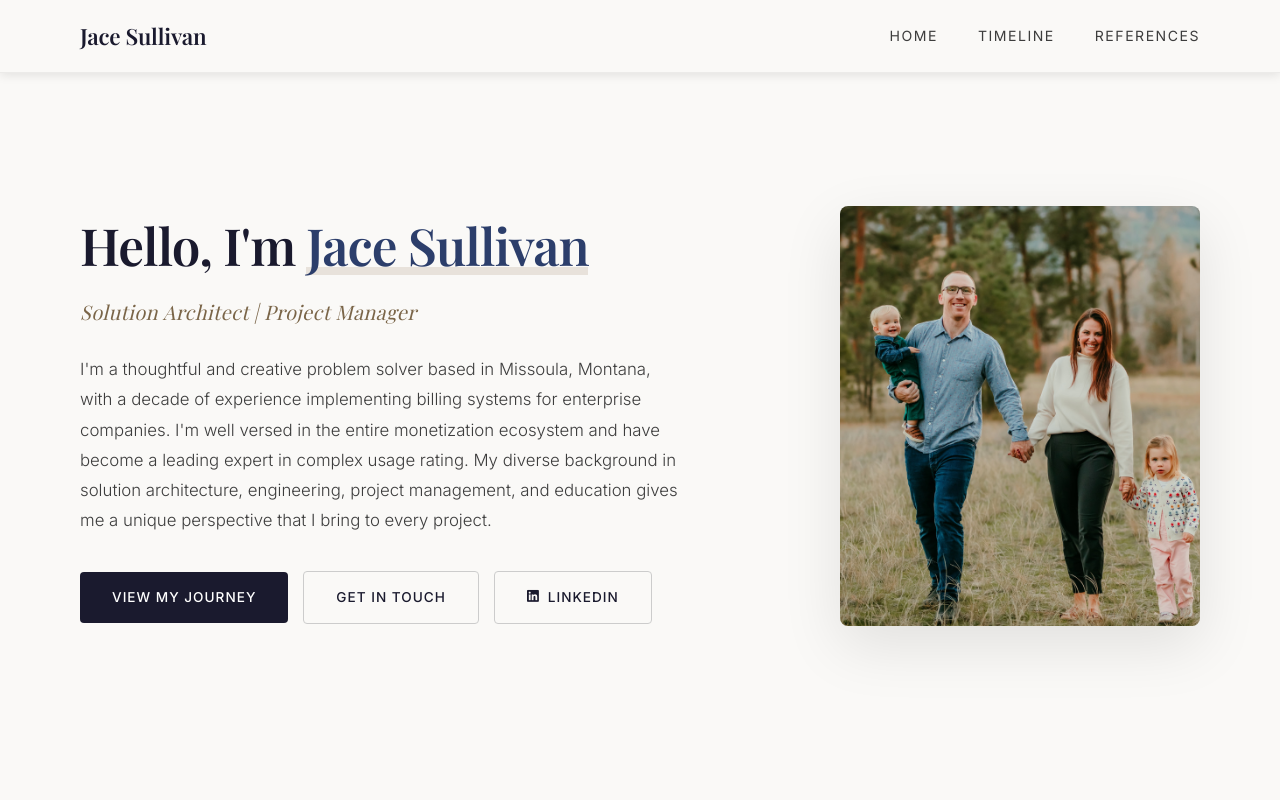
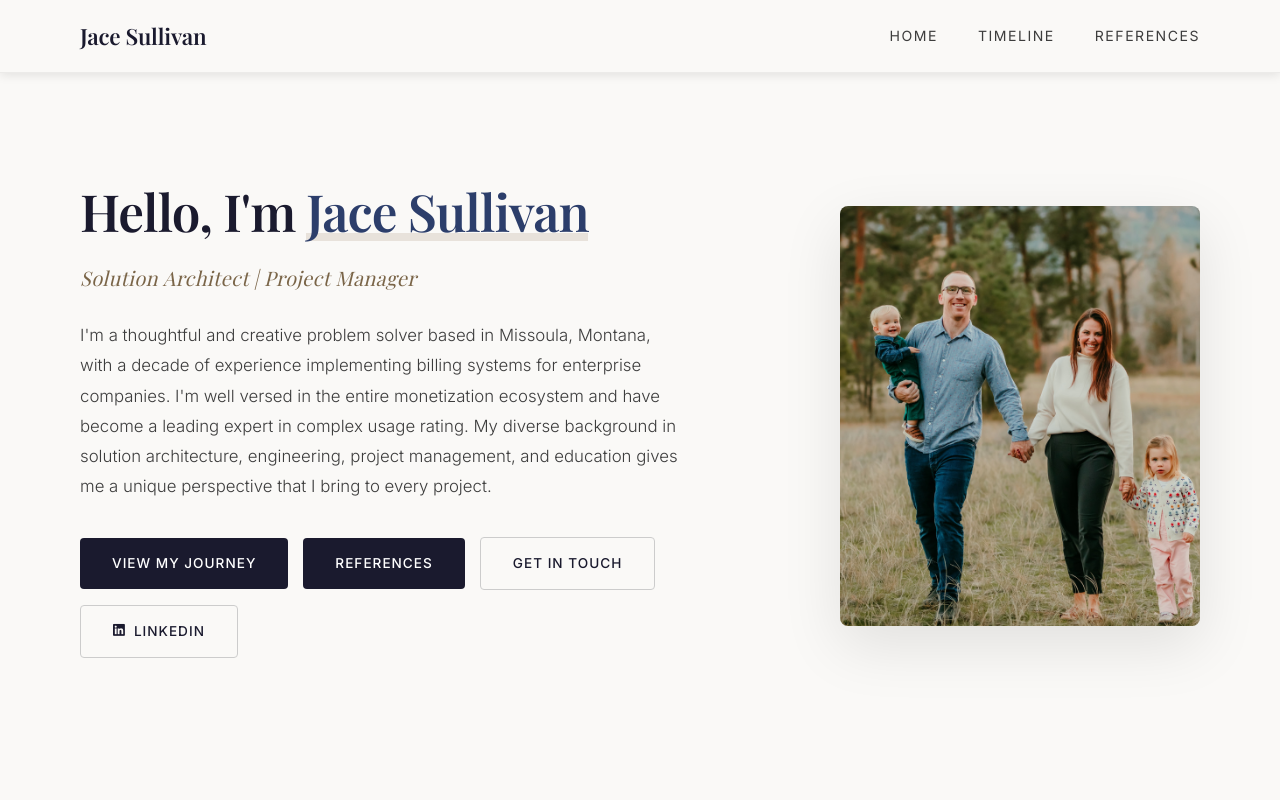
Before and after one commit to PSA10GEMMT/billingexpert, a plain HTML site: page index.html in a window 1280 px wide. Shown: the top 800 px of the page. Drawn offline with nearby package versions, Linux system fonts and the light colour scheme.

Commit message:
add references button

```diff
--- a/index.html
+++ b/index.html
@@ -45,6 +45,7 @@
                 <p class="hero-description">I'm a thoughtful and creative problem solver based in Missoula, Montana, with a decade of experience implementing billing systems for enterprise companies. I'm well versed in the entire monetization ecosystem and have become a leading expert in complex usage rating. My diverse background in solution architecture, engineering, project management, and education gives me a unique perspective that I bring to every project.</p>
                 <div class="hero-buttons">
                     <a href="timeline.html" class="btn btn-primary">View My Journey</a>
+                    <a href="references.html" class="btn btn-primary">References</a>
                     <a href="#contact" class="btn btn-secondary">Get In Touch</a>
                     <a href="https://www.linkedin.com/in/jacesullivanmt/" target="_blank" class="btn btn-secondary" style="display: inline-flex; align-items: center; gap: 8px;"><i class="fab fa-linkedin"></i> LinkedIn</a>
                 </div>
```
